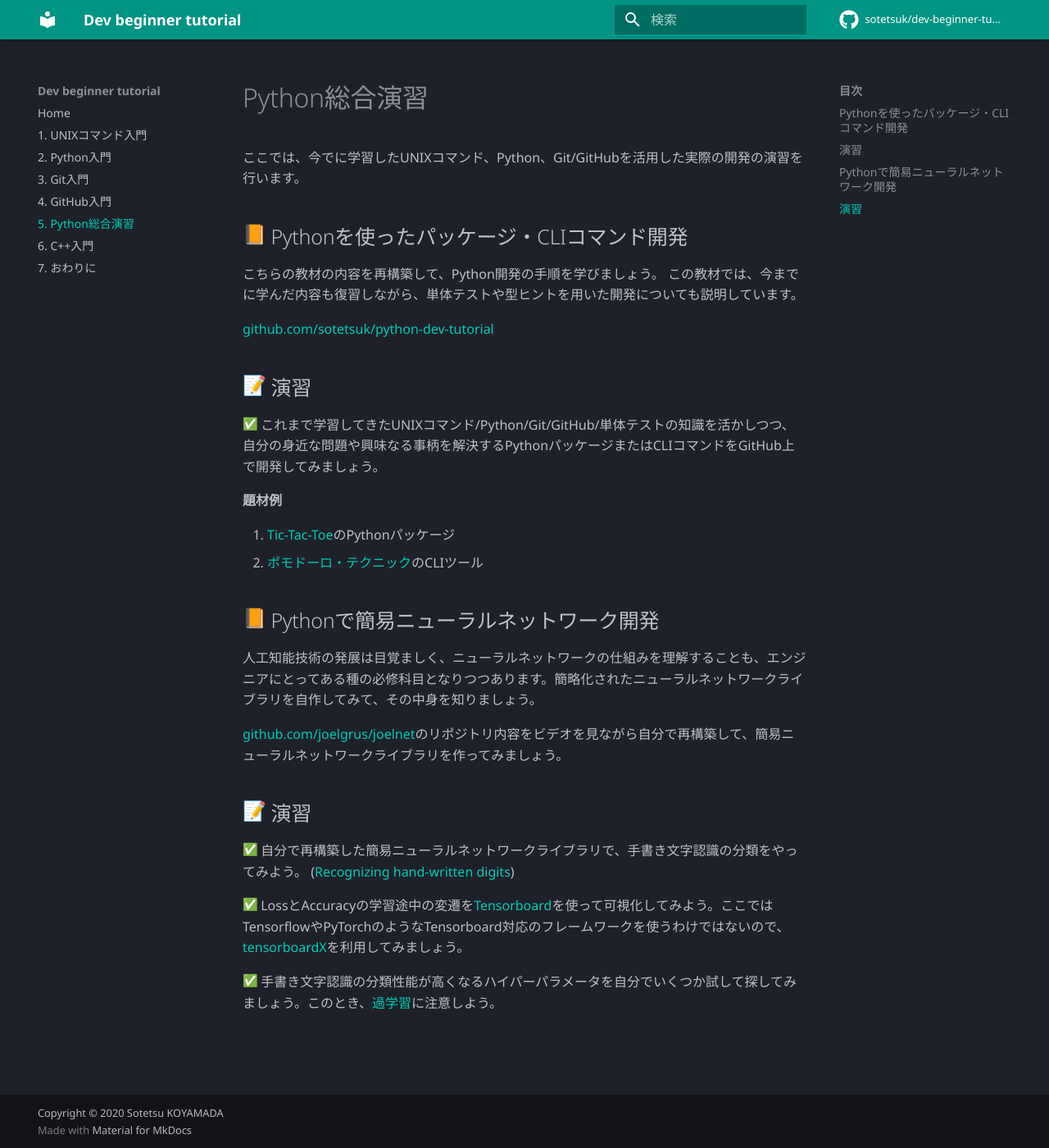
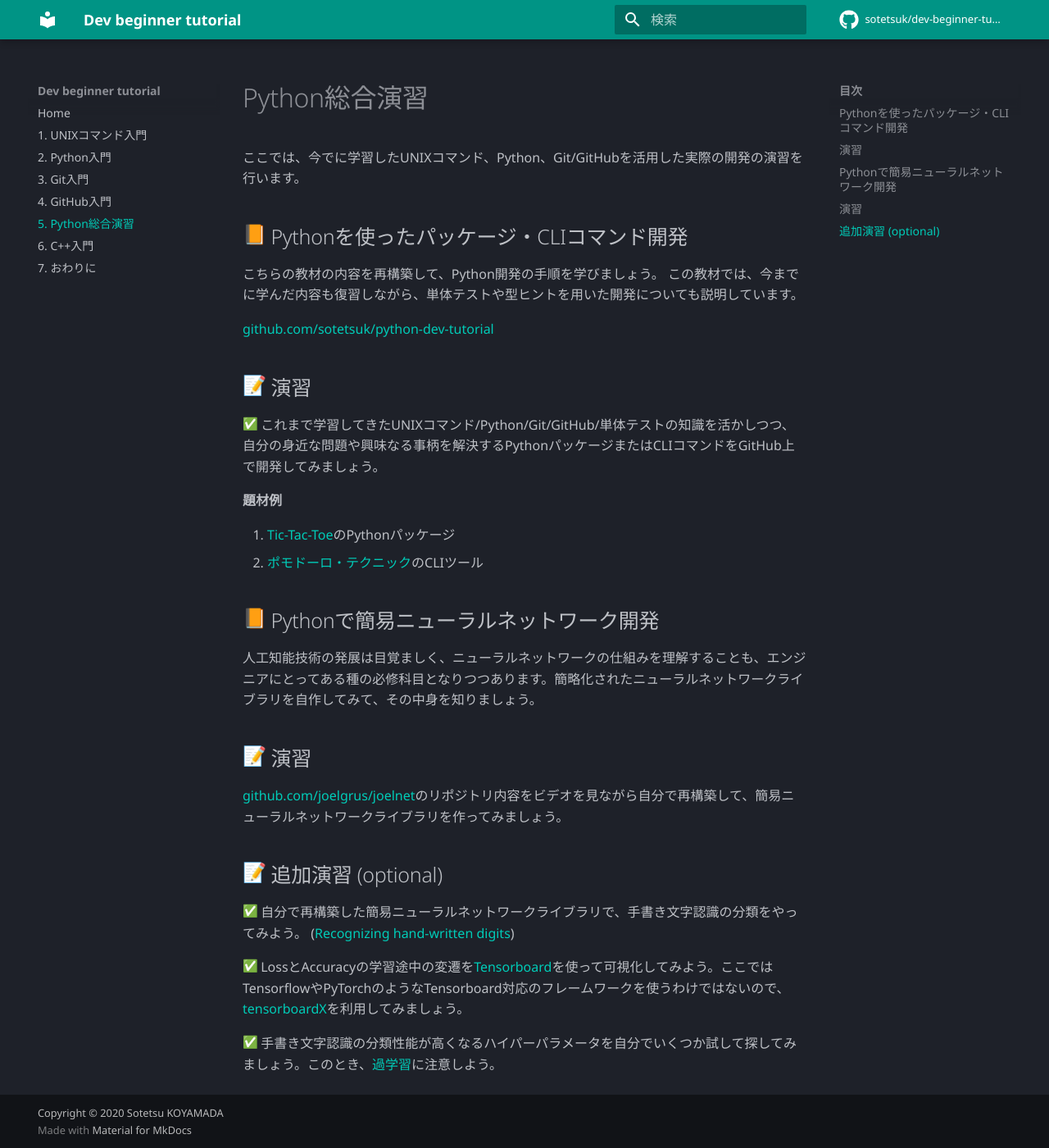
Before and after one commit to sotetsuk/dev-beginner-tutorial, an MkDocs documentation site: the page built from docs/python_practice.md, in a window 1280 px wide and 1400 px high. Shown: the whole window at 82% size. Built offline with MkDocs 1.6.1 and Material for MkDocs 9.7.7, drawn with Linux system fonts in a browser that asks for light colours; emoji names are drawn with the system emoji font; comment, search, counter and statistics services are not loaded.

Commit message:
fir practice (#109)

```diff
--- a/docs/python_practice.md
+++ b/docs/python_practice.md
@@ -22,10 +22,11 @@
 ## :orange_book:  Pythonで簡易ニューラルネットワーク開発
 人工知能技術の発展は目覚ましく、ニューラルネットワークの仕組みを理解することも、エンジニアにとってある種の必修科目となりつつあります。簡略化されたニューラルネットワークライブラリを自作してみて、その中身を知りましょう。
 
+## :pencil: 演習
 
 [github.com/joelgrus/joelnet](https://github.com/joelgrus/joelnet)のリポジトリ内容をビデオを見ながら自分で再構築して、簡易ニューラルネットワークライブラリを作ってみましょう。
 
-## :pencil: 演習
+## :pencil: 追加演習 (optional)
 
 :white_check_mark: 自分で再構築した簡易ニューラルネットワークライブラリで、手書き文字認識の分類をやってみよう。 ([Recognizing hand-written digits](https://scikit-learn.org/stable/auto_examples/classification/plot_digits_classification.html))
 
```
